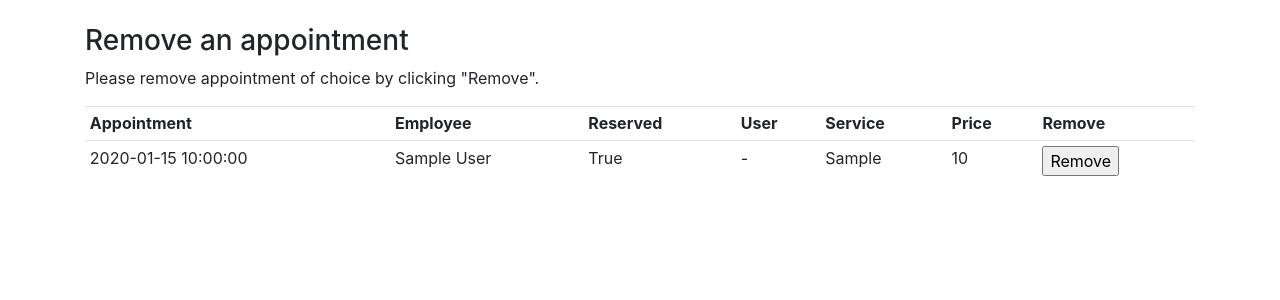
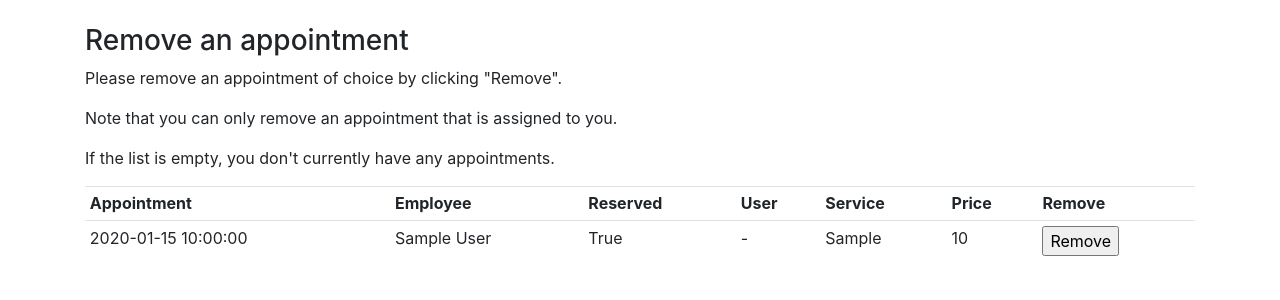
Before and after one commit to tommise/AppointmentSystem, a Flask app: page /appointments/remove/ in a window 1280 px wide. Shown: the part 56-356 px from the top of the page. Run offline with Flask 2, Linux system fonts and the light colour scheme; a user stored in the database is signed in; tables that the repository leaves empty hold one stand-in row (values such as "Sample post"); some libraries are stand-ins or nearby versions.

Commit message:
Week 6: Modified instructions on update and remove pages.

```diff
--- a/application/templates/appointments/remove.html
+++ b/application/templates/appointments/remove.html
@@ -3,7 +3,9 @@
 {% block body %}
 
 <h3>Remove an appointment</h3>
-<p>Please remove appointment of choice by clicking "Remove".</p>
+<p>Please remove an appointment of choice by clicking "Remove".</p>
+<p>Note that you can only remove an appointment that is assigned to you.</p>
+<p>If the list is empty, you don't currently have any appointments.</p>
 
   <table class="table table-sm table-hover">
     <tr>
--- a/application/templates/appointments/update.html
+++ b/application/templates/appointments/update.html
@@ -3,7 +3,9 @@
 {% block body %}
 
 <h3>Update an appointment</h3>
-<p>Please update appointment of choice by clicking "Update".</p>
+<p>Please update an appointment of choice by clicking "Update".</p>
+<p>Note that you can only update an appointment that is assigned to you.</p>
+<p>If the list is empty, you don't currently have any appointments.</p>
 
   <table class="table table-sm table-hover">
     <tr>
```
Also changed, not shown: application/templates/appointments/updateform.html (+3 -4 lines).
